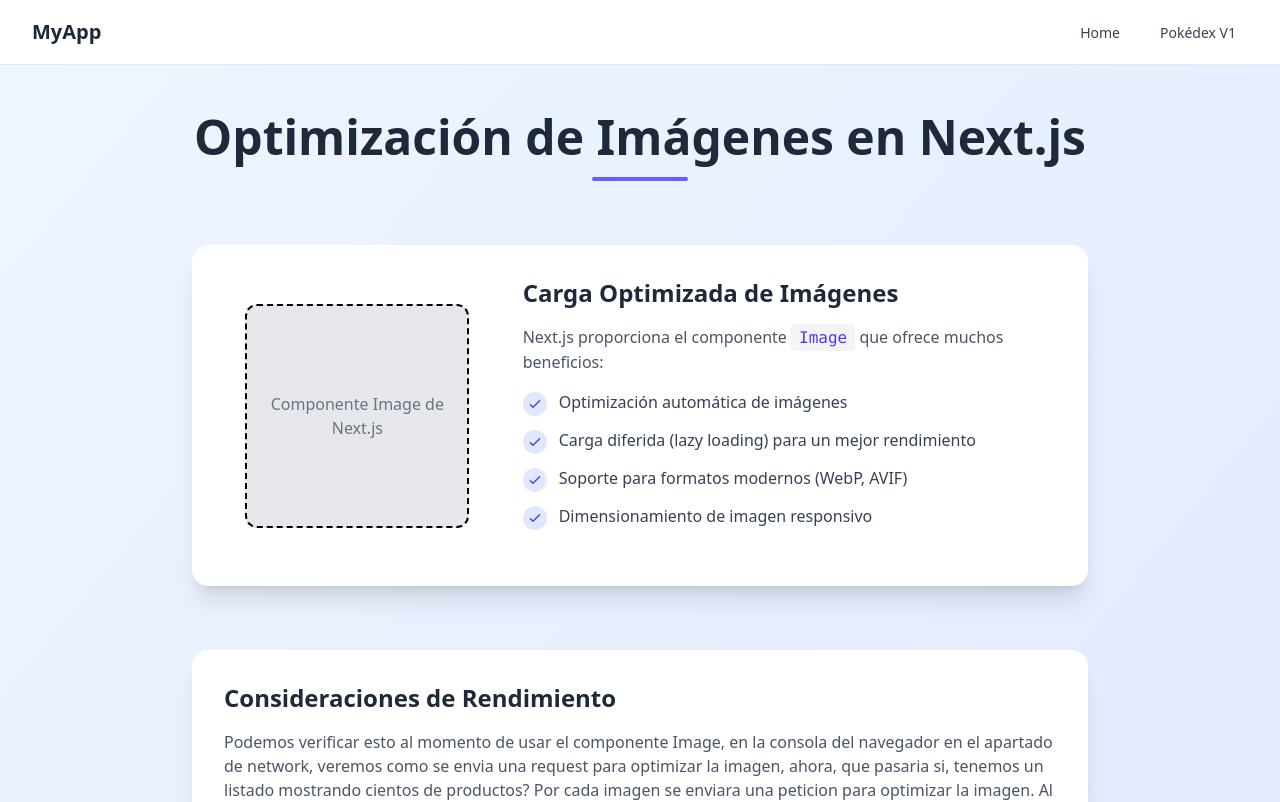
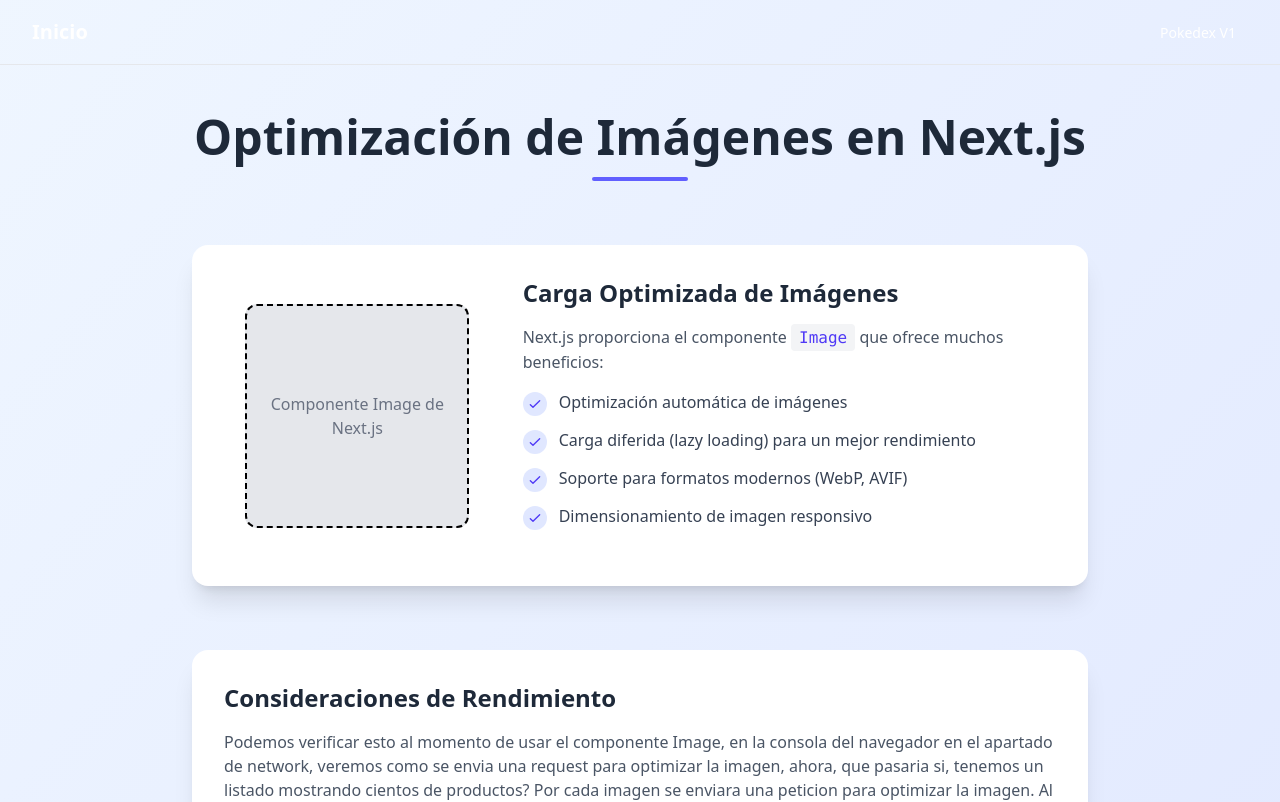
Before and after one commit to RamonTec/pokedex-nextjs, a Next.js app: page / in a window 1280 px wide. Shown: the top 802 px of the page. Built offline with nearby package versions, Linux system fonts and the light colour scheme.

Commit message:
feat: small changes

```diff
--- a/src/components/Navbar.tsx
+++ b/src/components/Navbar.tsx
@@ -10,13 +10,13 @@
   const isActive = (path: string) => pathname.replace("/", "") === path;
 
   return (
-    <nav className="bg-white border-b border-gray-200" aria-label="Main navigation">
+    <nav className=" border-b border-gray-200" aria-label="Main navigation">
       <div className="max-w-7xl mx-auto px-4 sm:px-6 lg:px-8">
         <div className="flex items-center justify-between h-16">
 
           <div className="flex-shrink-0">
             <Link href="/">
-              <span className="text-xl font-bold text-gray-800">MyApp</span>
+              <span className="text-xl font-bold text-white">Inicio</span>
             </Link>
           </div>
 
@@ -47,21 +47,12 @@
           </div>
 
           <div className="hidden md:flex md:items-center md:space-x-4">
-            <Link href="/">
-              <span
-                className={`px-3 py-2 rounded-md text-sm font-medium transition-colors
-                  ${isActive("/") ? "bg-blue-600 text-white" : "text-gray-700 hover:bg-gray-100"}`}
-              >
-                Home
-              </span>
-            </Link>
-
             <Link href="/pokedex-v1">
               <span
-                className={`px-3 py-2 rounded-md text-sm font-medium transition-colors
-                  ${isActive("/pokedex-v1") ? "bg-blue-600 text-white" : "text-gray-700 hover:bg-gray-100"}`}
+                className={`px-3 py-2 rounded-md text-sm font-medium transition-colors text-white
+                  ${isActive("pokedex-v1") ? "bg-blue-600 " : ""}`}
               >
-                Pokédex V1
+                Pokedex V1
               </span>
             </Link>
           </div>
@@ -70,19 +61,10 @@
 
       <div className={`${isOpen ? "block" : "hidden"} md:hidden`} id="mobile-menu">
         <div className="px-2 pt-2 pb-3 space-y-1">
-          <Link href="/">
-            <span
-              className={`block px-3 py-2 rounded-md text-base font-medium
-                ${isActive("/") ? "bg-blue-600 text-white" : "text-gray-700 hover:bg-gray-100"}`}
-            >
-              Home
-            </span>
-          </Link>
-
           <Link href="/pokedex-v1">
             <span
-              className={`block px-3 py-2 rounded-md text-base font-medium
-                ${isActive("/pokedex") ? "bg-blue-600 text-white" : "text-gray-700 hover:bg-gray-100"}`}
+              className={`block px-3 py-2 rounded-md text-base font-medium text-white
+                ${isActive("/pokedex") ? "bg-blue-600 " : " "}`}
             >
               Pokédex V1
             </span>
```
